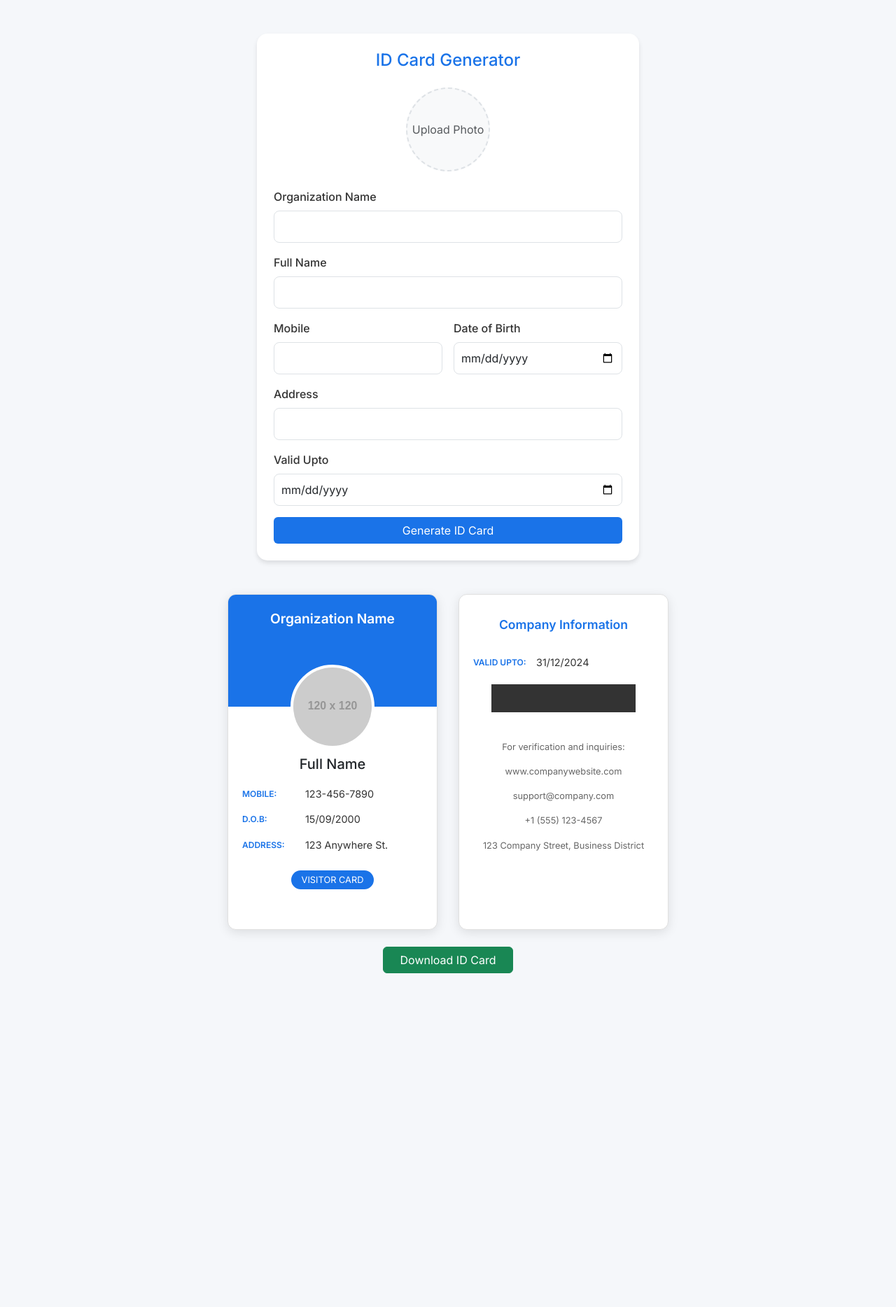
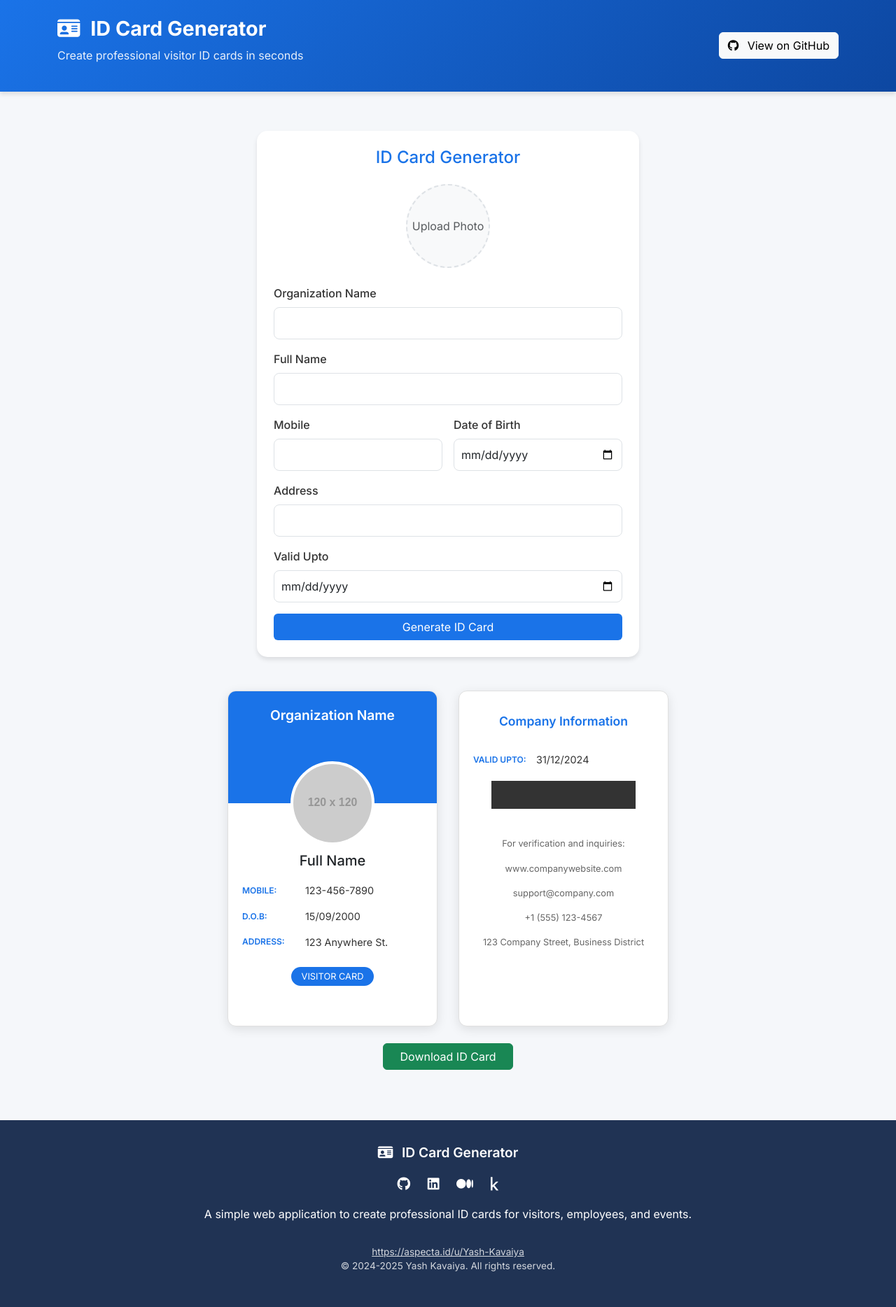
Before and after one commit to Yash-Kavaiya/ID-Card-Generator, a plain HTML site: page client/index.html in a window 1280 px wide. Shown: the whole page at 70% size. Before the commit the page ends 1439 px from the top, so only its background shows below. Drawn offline with nearby package versions, Linux system fonts and the light colour scheme; placeholder pictures from the web are drawn by us.

Commit message:
Add header and footer with links

```diff
--- a/client/index.html
+++ b/client/index.html
@@ -6,10 +6,13 @@
     <title>Minimalist ID Card Generator</title>
     <link href="https://fonts.googleapis.com/css2?family=Inter:wght@300;400;500;600;700&display=swap" rel="stylesheet">
     <link href="https://cdn.jsdelivr.net/npm/bootstrap@5.3.0/dist/css/bootstrap.min.css" rel="stylesheet">
+    <link rel="stylesheet" href="https://cdnjs.cloudflare.com/ajax/libs/font-awesome/6.4.0/css/all.min.css">
     <style>
         body {
             font-family: 'Inter', sans-serif;
             background: #f5f7fa;
+            margin: 0;
+            padding: 0;
         }
         .form-card {
             background: white;
@@ -139,10 +142,77 @@
             background: #333;
             margin: 20px auto;
         }
+        /* Header Styles */
+        .app-header {
+            background: linear-gradient(135deg, #1a73e8, #0d47a1);
+            color: white;
+            padding: 1.5rem 0;
+            box-shadow: 0 4px 6px rgba(0,0,0,0.1);
+            margin-bottom: 2rem;
+        }
+        .header-content {
+            display: flex;
+            align-items: center;
+            justify-content: space-between;
+        }
+        .header-title {
+            font-size: 1.8rem;
+            font-weight: 700;
+            margin: 0;
+        }
+        .header-subtitle {
+            font-size: 1rem;
+            margin-top: 0.5rem;
+            opacity: 0.9;
+        }
+        /* Footer Styles */
+        footer {
+            background: #203354;
+            color: #fff;
+            padding: 2rem 0;
+            margin-top: 3rem;
+        }
+        .social-links a {
+            color: white;
+            margin: 0 10px;
+            font-size: 1.2rem;
+            transition: color 0.3s;
+        }
+        .social-links a:hover {
+            color: #1a73e8;
+        }
+        .footer-brand {
+            font-weight: 600;
+            font-size: 1.2rem;
+        }
+        .copyright {
+            margin-top: 1rem;
+            font-size: 0.85rem;
+            opacity: 0.8;
+        }
     </style>
 </head>
 <body>
-    <div class="container py-5">
+    <!-- Header Section -->
+    <header class="app-header">
+        <div class="container">
+            <div class="header-content">
+                <div>
+                    <h1 class="header-title">
+                        <i class="fas fa-id-card me-2"></i> ID Card Generator
+                    </h1>
+                    <p class="header-subtitle">Create professional visitor ID cards in seconds</p>
+                </div>
+                <div class="d-none d-md-block">
+                    <a href="https://github.com/Yash-Kavaiya/ID-Card-Generator" class="btn btn-light">
+                        <i class="fab fa-github me-2"></i> View on GitHub
+                    </a>
+                </div>
+            </div>
+        </div>
+    </header>
+
+    <div class="container py-4">
         <!-- Form Section -->
         <div class="row justify-content-center mb-5">
             <div class="col-lg-6">
@@ -248,6 +318,32 @@
         </div>
     </div>
 
+    <!-- Footer Section -->
+    <footer>
+        <div class="container text-center">
+            <div class="footer-brand mb-3">
+                <i class="fas fa-id-card me-2"></i> ID Card Generator
+            </div>
+            <div class="social-links mb-3">
+                <a href="https://github.com/Yash-Kavaiya" target="_blank"><i class="fab fa-github"></i></a>
+                <a href="https://www.linkedin.com/in/yash-kavaiya/" target="_blank"><i class="fab fa-linkedin"></i></a>
+                <a href="https://medium.com/@yash.kavaiya3" target="_blank"><i class="fab fa-medium"></i></a>
+                <a href="https://www.kaggle.com/yashkavaiya" target="_blank"><i class="fab fa-kaggle"></i></a>
+            </div>
+            <div class="row justify-content-center">
+                <div class="col-md-8">
+                    <p>A simple web application to create professional ID cards for visitors, employees, and events.</p>
+                </div>
+            </div>
+            <div class="copyright">
+                <a href="https://aspecta.id/u/Yash-Kavaiya" target="_blank" style="color: #fff; text-decoration: underline;">
+                    https://aspecta.id/u/Yash-Kavaiya
+                </a>
+                <p>© 2024-2025 Yash Kavaiya. All rights reserved.</p>
+            </div>
+        </div>
+    </footer>
+
     <script src="https://cdn.jsdelivr.net/npm/bootstrap@5.3.0/dist/js/bootstrap.bundle.min.js"></script>
     <script src="https://html2canvas.hertzen.com/dist/html2canvas.min.js"></script>
     <script>
```
